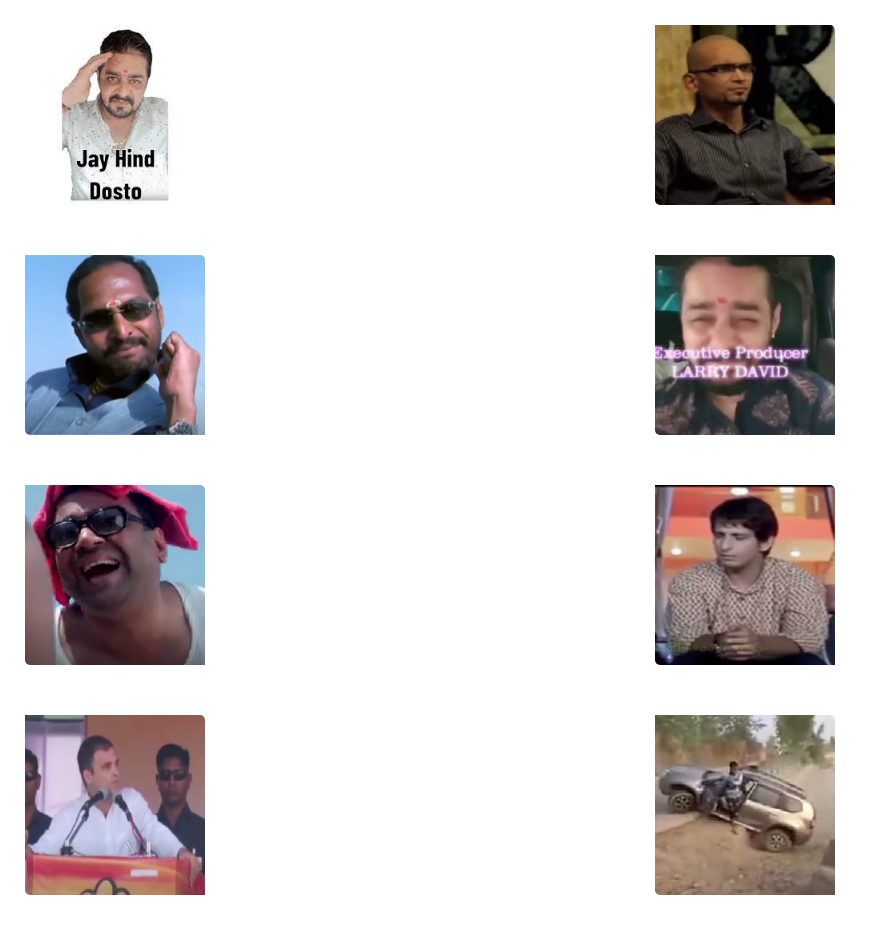
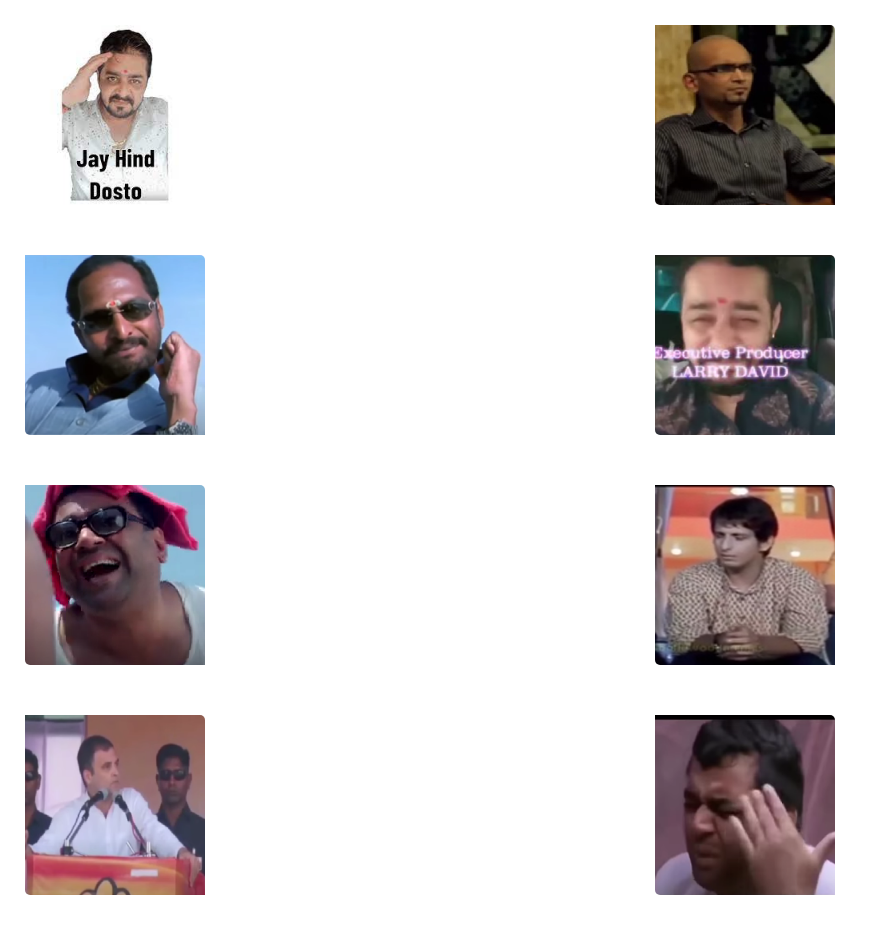
Before and after one commit to SahilZore-2003/memes, a plain HTML site: page index.html in a window 1280 px wide. Shown: the top 932 px of the page, without its empty margins (0-873 px from the left). Drawn offline with Linux system fonts and the light colour scheme.

Commit message:
Update index.html

```diff
--- a/index.html
+++ b/index.html
@@ -24,7 +24,7 @@
 
     <div class="grid">
         <img src="poster/khatam.png" name="audios/khatam.mp4" alt="">
-        <img src="poster/heavy driver.png" name="audios/heavy driver.mp4" alt="">
+        <img src="poster/dawai.png" name="audios/dawai.mp4" alt="">
     </div>
     <div class="grid">
         <img src="poster/nikal laude.png" name="audios/nikal laude.mp4" alt="">
```
